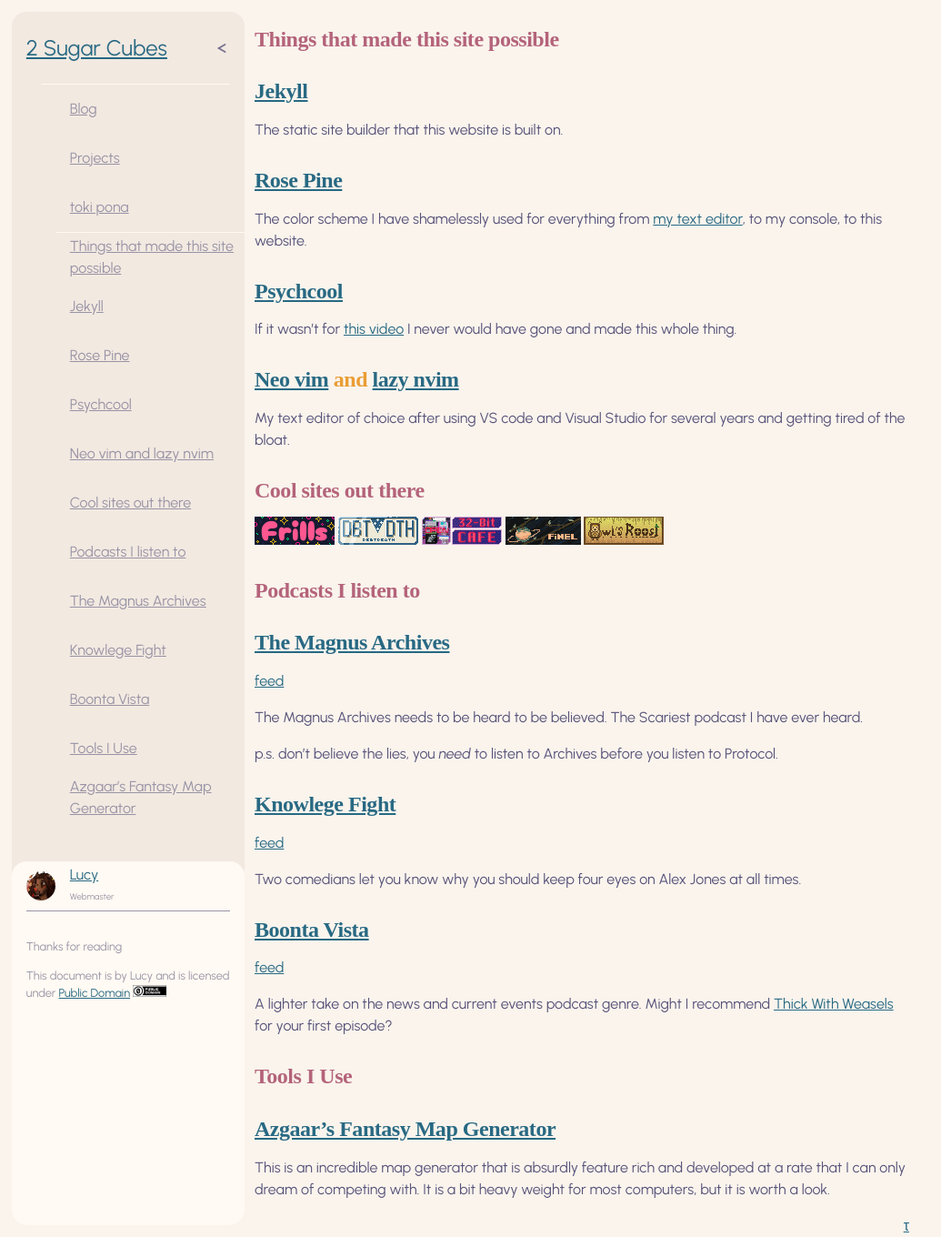
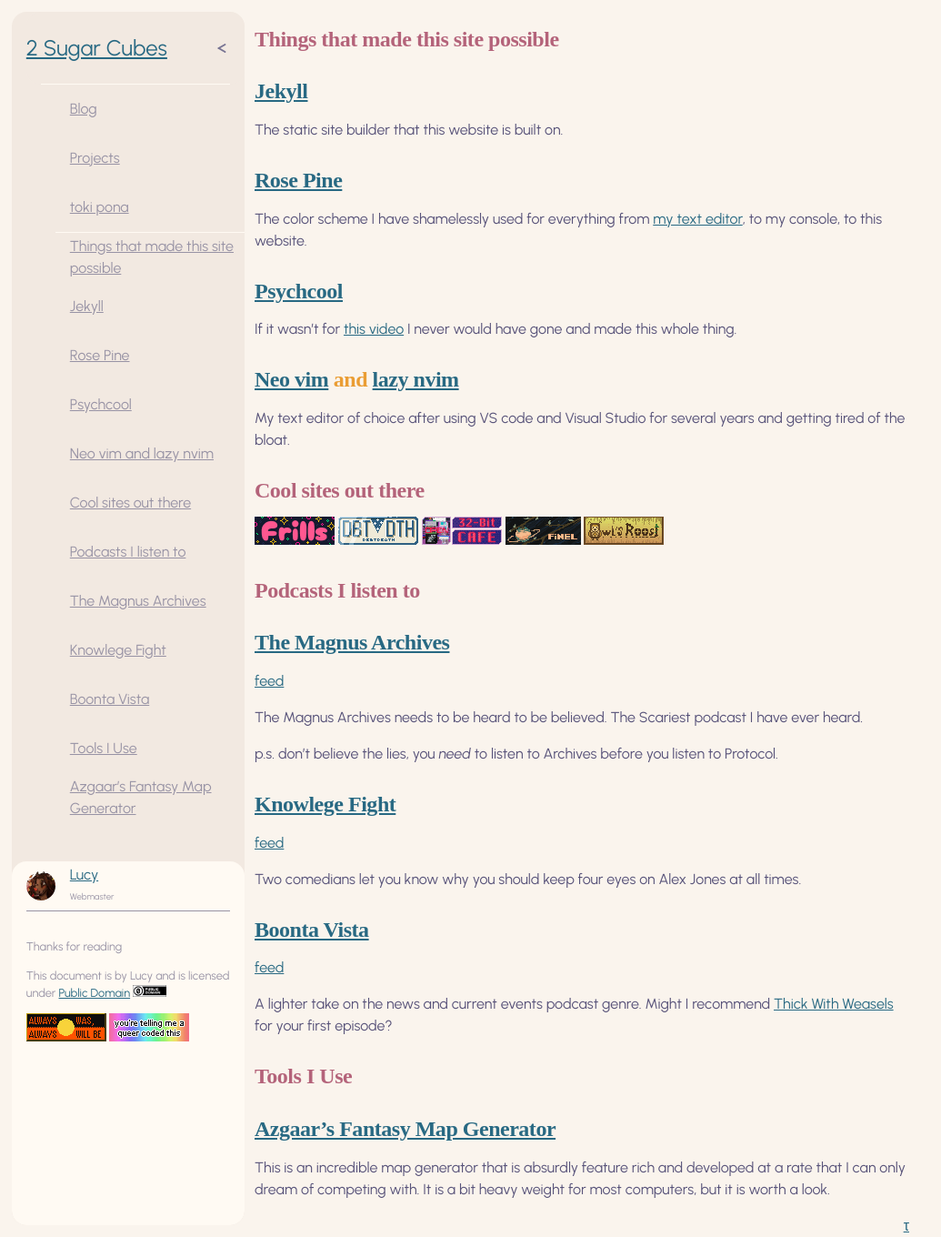
Before and after one commit to 2sugarcubes/2sugarcubes.github.io, a Jekyll site: the page built from cool-tools.md, in a window 1280 px wide and 1360 px high. Shown: the whole window at 91% size, without its empty margins (0-1035 px from the left). Built offline with Jekyll 4.4.1, drawn with Linux system fonts in a browser that asks for light colours; some web fonts are replaced.

Commit message:
Added buttons to the footer

```diff
--- a/_includes/footer.html
+++ b/_includes/footer.html
@@ -9,5 +9,16 @@
       class="license"
       src='{{ "assets/license.png" | relative_url}}'
       alt="Public Domain License"
-  /></a>
+    />
+  </a>
 </p>
+<div class="grid">
+  <img
+    src="/assets/buttons/debtdeath-alwayswillbe.png"
+    alt="Always was and always will be Aboriginal Land"
+  />
+  <img
+    src="/assets/buttons/queer-coded.png"
+    alt="You're telling me a Queer Coded this?"
+  />
+</div>
```
